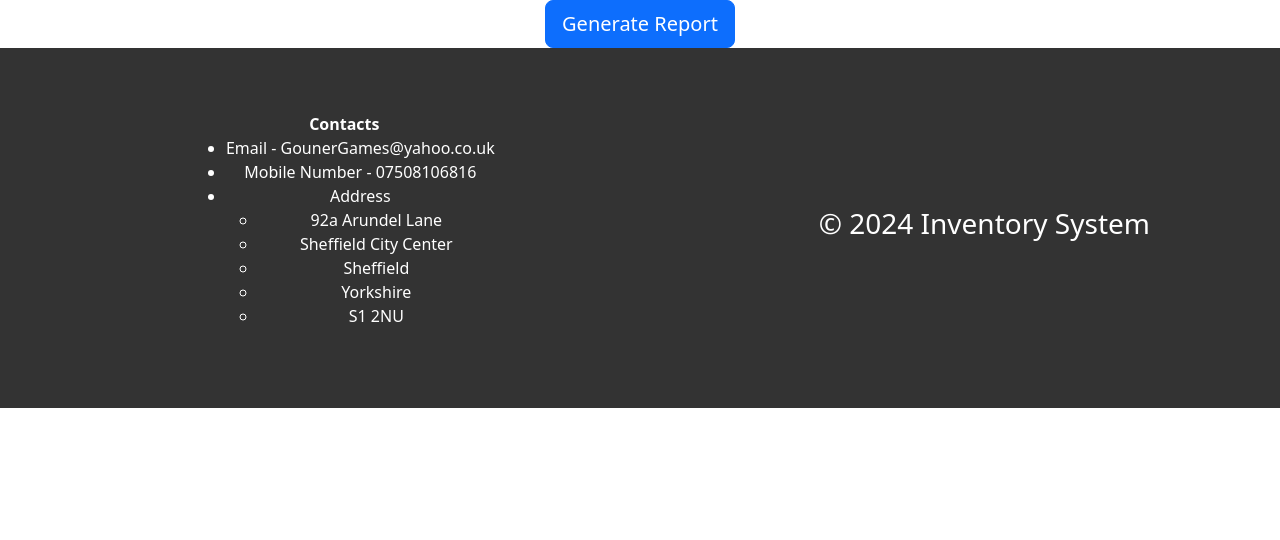
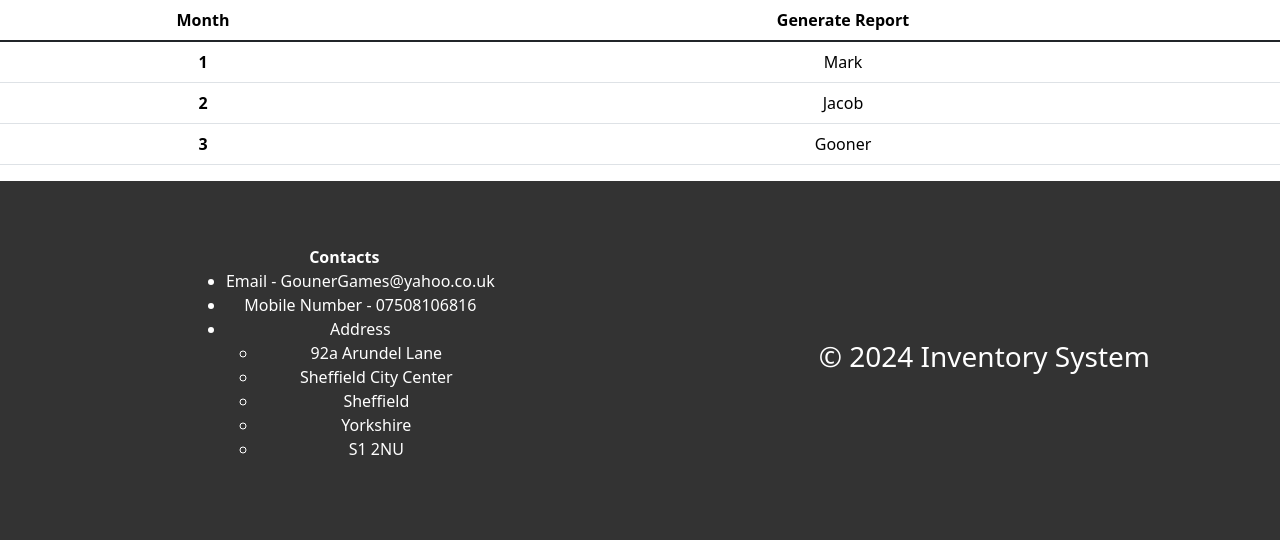
Before and after one commit to ScottForster400/Inventory-Managment-System, a PHP site: page /admin-generate-report.php in a window 1280 px wide. Shown: the part 125-665 px from the top of the page. Run offline with PHP 8.4, Linux system fonts and the light colour scheme; data comes from the database, SQL or seed files in the repository; data that the repository does not hold is empty.

Commit message:
report stuff

```diff
--- a/admin-generate-report.php
+++ b/admin-generate-report.php
@@ -13,7 +13,34 @@
 <?php include("includes/nav-include.php");?>
 
 
-<button type="button" class="btn btn-primary btn-lg">Generate Report</button>
+<table class="table">
+  <thead>
+    <tr>
+      <th scope="col">Month</th>
+      <th scope="col">Generate Report</th>
+
+    </tr>
+  </thead>
+  <tbody class="table-group-divider">
+    <tr>
+      <th scope="row">1</th>
+      <td>Mark</td>
+
+    </tr>
+    <tr>
+      <th scope="row">2</th>
+      <td>Jacob</td>
+
+    </tr>
+    <tr>
+      <th scope="row">3</th>
+      <td> Gooner</td>
+    </tr>
+  </tbody>
+</table>
+
+
+
 
 
 
```
